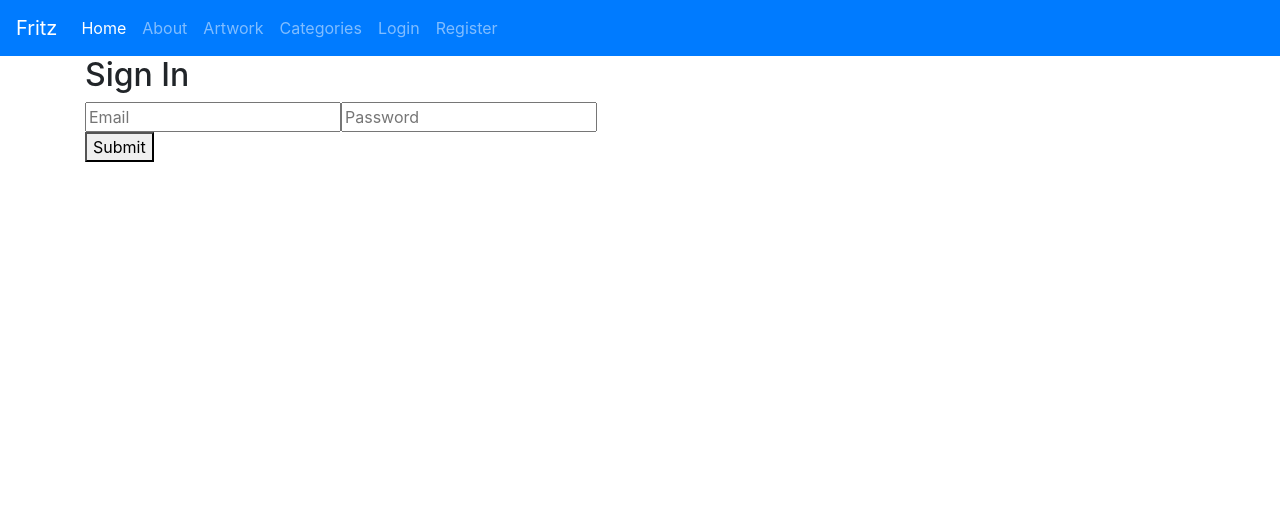
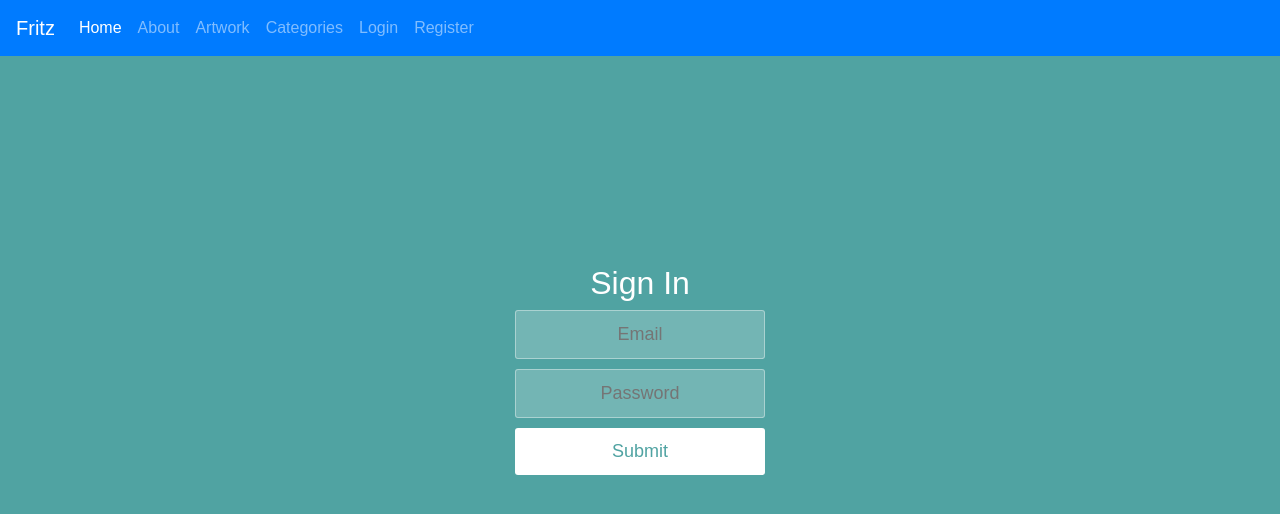
Before and after one commit to Akira957/Sarah-Fritz, a React (Create React App) app in the folder Client/: page /Login in a window 1280 px wide. Shown: the top 514 px of the page. Built offline with nearby package versions, Linux system fonts and the light colour scheme.

Commit message:
added css to the Login and Register page

```diff
--- a/Client/src/App.js
+++ b/Client/src/App.js
@@ -7,7 +7,7 @@
 import Main from "./pages/Main";
 import Navigation from "./components/Navigation";
 import Login from "./pages/Login";
-import Register from "./pages/Resgister";
+import Register from "./pages/Register";
 
 
 function App() {
--- a/Client/src/pages/Login.js
+++ b/Client/src/pages/Login.js
@@ -1,4 +1,5 @@
 import React, { useState } from "react";
+import "./login.css";
 
 function Login() {
 
--- a/Client/src/pages/Main.js
+++ b/Client/src/pages/Main.js
@@ -5,7 +5,7 @@
 import Artwork from "./Artwork";
 import Categories from "./Categories";
 import Login from "./Login";
-import Register from "./Resgister";
+import Register from "./Register";
 
 
 class Main extends Component {
--- a/Client/src/pages/Resgister.js
+++ b/Client/src/pages/Register.js
@@ -1,4 +1,5 @@
 import React, { useState } from "react";
+import "./register.css";
 
 function Register() {
 
--- /dev/null
+++ b/Client/src/pages/login.css
@@ -0,0 +1,53 @@
+* {
+  box-sizing: border-box;
+  margin: 0;
+  padding: 0;
+  font-weight: 300;
+}
+
+body {
+  font-family: "Source Sans Pro", sans-serif;
+  color: white;
+  font-weight: 300;
+  background: #50a3a2;
+  width: 100%;
+  height: 100%;
+}
+
+.container {
+  margin: 10% auto;
+  padding: 80px 0;
+  text-align: center;
+}
+
+.container h1 {
+  font-size: 40px;
+  font-weight: 200;
+}
+
+input {
+  border: 1px solid rgba(252, 252, 252, 0.4);
+  background-color: rgba(252, 252, 252, 0.2);
+  width: 250px;
+  border-radius: 3px;
+  font-family: "Source Sans Pro", sans-serif;
+  padding: 10px 15px;
+  margin: 0 auto 10px auto;
+  display: block;
+  text-align: center;
+  font-size: 18px;
+  color: white;
+  font-weight: 300;
+}
+
+button {
+  appearance: none;
+  outline: 0;
+  background-color: white;
+  border: 0;
+  padding: 10px 15px;
+  color: #50a3a2;
+  border-radius: 3px;
+  width: 250px;
+  font-size: 18px;
+}
--- /dev/null
+++ b/Client/src/pages/register.css
@@ -0,0 +1,53 @@
+* {
+  box-sizing: border-box;
+  margin: 0;
+  padding: 0;
+  font-weight: 300;
+}
+
+body {
+  font-family: "Source Sans Pro", sans-serif;
+  color: white;
+  font-weight: 300;
+  background: #50a3a2;
+  width: 100%;
+  height: 100%;
+}
+
+.container {
+  margin: 10% auto;
+  padding: 80px 0;
+  text-align: center;
+}
+
+.container h1 {
+  font-size: 40px;
+  font-weight: 200;
+}
+
+input {
+  border: 1px solid rgba(252, 252, 252, 0.4);
+  background-color: rgba(252, 252, 252, 0.2);
+  width: 250px;
+  border-radius: 3px;
+  font-family: "Source Sans Pro", sans-serif;
+  padding: 10px 15px;
+  margin: 0 auto 10px auto;
+  display: block;
+  text-align: center;
+  font-size: 18px;
+  color: white;
+  font-weight: 300;
+}
+
+button {
+  appearance: none;
+  outline: 0;
+  background-color: white;
+  border: 0;
+  padding: 10px 15px;
+  color: #50a3a2;
+  border-radius: 3px;
+  width: 250px;
+  font-size: 18px;
+}
```
